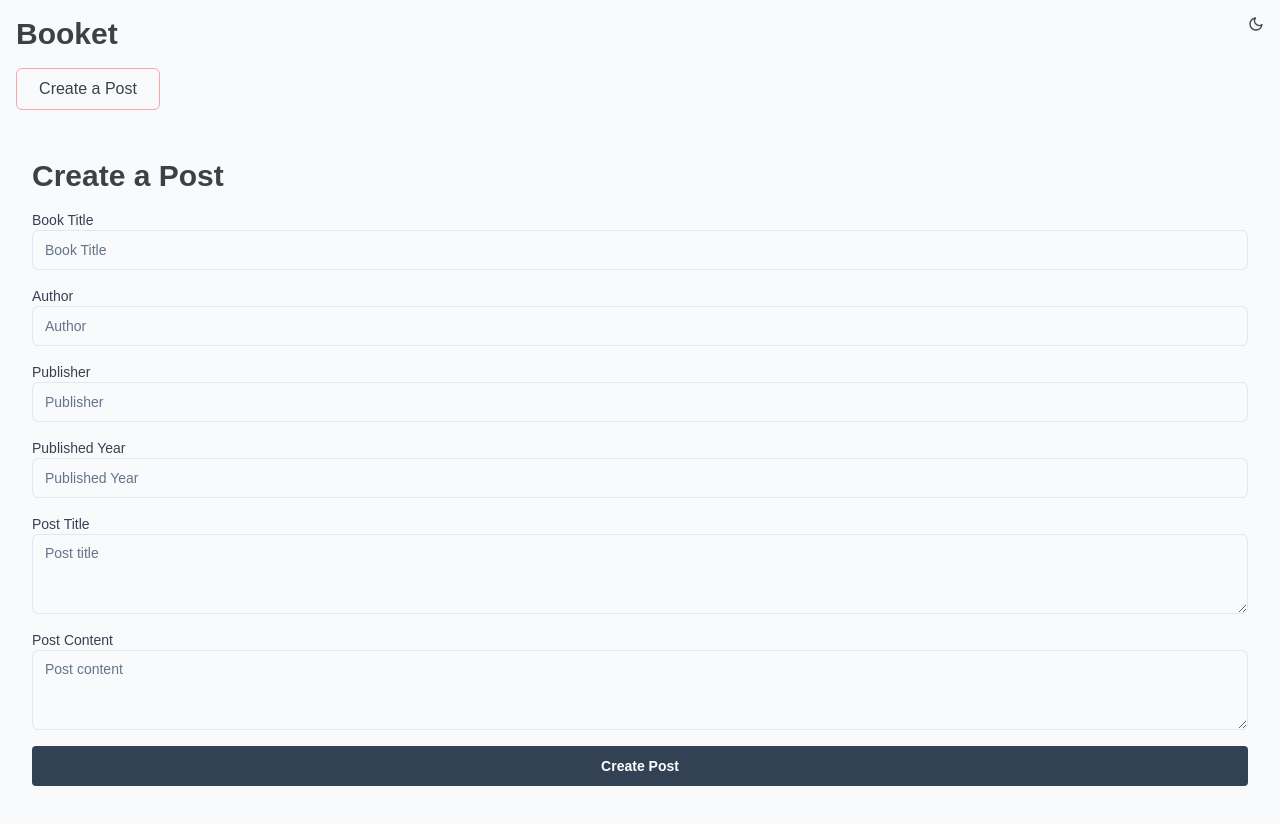
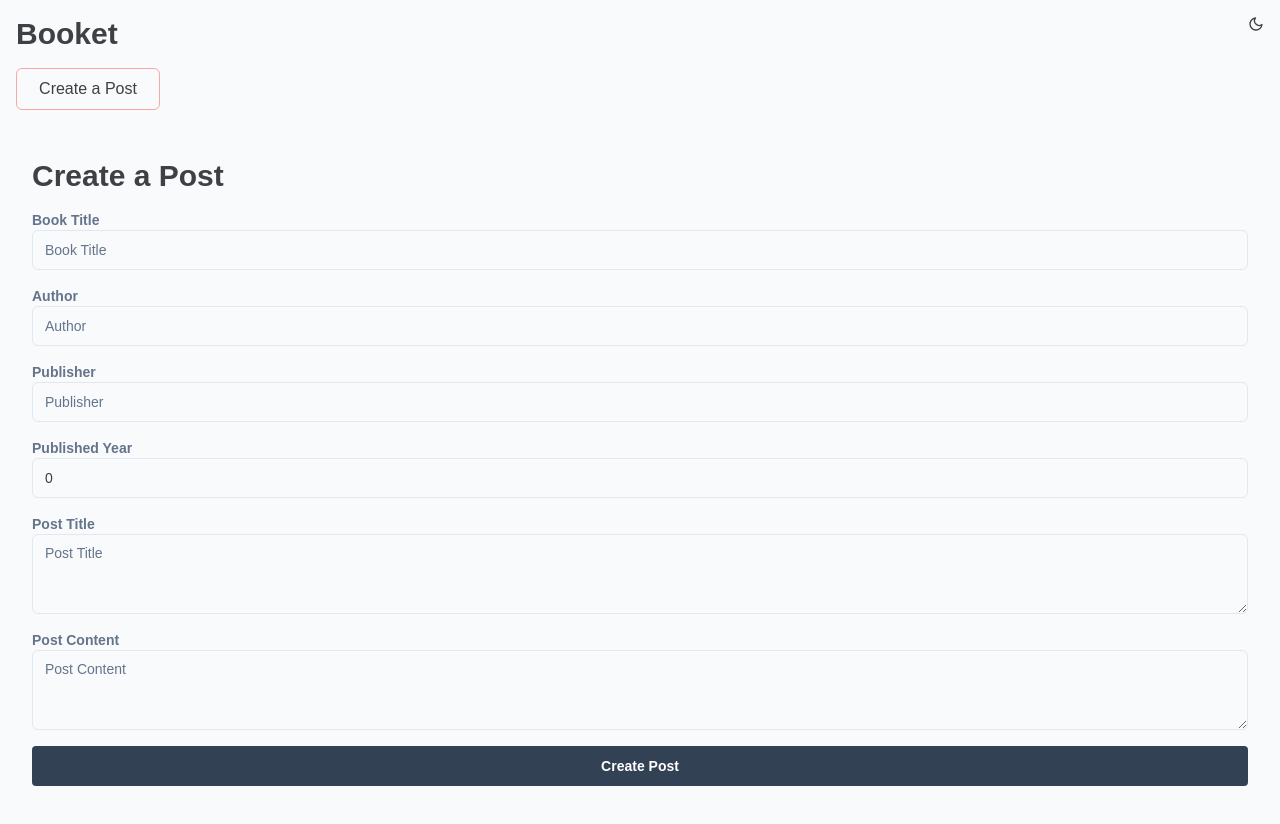
Before and after one commit to yuki-92c/booket, a Next.js app: page /newPost in a window 1280 px wide. Shown: the top 824 px of the page. Built offline with nearby package versions, Linux system fonts and the light colour scheme.

Commit message:
feat: newpost route file

```diff
--- /dev/null
+++ b/src/app/api/newPost/route.ts
@@ -0,0 +1,52 @@
+import { NextResponse } from 'next/server';
+import prisma from '@/lib/prisma';
+
+export async function POST(
+  request: Request
+){
+  try{
+
+    const data = await request.json();
+    console.log("data", data.postTitle);
+
+
+    const post = await prisma.post.create({
+      data: {
+        postTitle: data.postTitle,
+        postContent: data.postContent,
+        bookTitle: data.bookTitle,
+        publisher: data.publisher,
+        publishedYear: data.publishedYear,
+        author: data.author,
+        likes: 0,
+        userId: "user-id-placeholder",
+      },
+    });
+    console.log(post);
+
+    return NextResponse.json(post, { status: 201 });
+    // const post = await prisma.post.create({
+    //   data: {
+    //     postTitle: data.postTitle,
+    //     postContent: data.postContent,
+    //     bookTitle: data.bookTitle,
+    //     publisher: data.publisher,
+    //     publishedYear: data.publishedYear,
+    //     author: data.author,
+    //     likes: 0,
+    //     userId: "user-id-placeholder",
+    //     // user: {
+    //     //   connect: {
+    //     //     id: data.userId,
+    //     //   },
+    //     // },
+    //   },
+    // });
+    // console.log(post);
+
+    // return NextResponse.json(post, { status: 201 });
+
+  } catch (error) {
+    return NextResponse.json({ message: "Error creating post", error }, { status: 500 });
+  }
+}
--- a/src/app/newPost/page.tsx
+++ b/src/app/newPost/page.tsx
@@ -4,12 +4,12 @@ export default function Home() {
     <div className="container mx-auto p-8" >
       <h1 className="text-3xl font-bold mb-4">Create a Post</h1>
       <PostForm
-        bookTitle="Book Title"
-        author="Author"
-        publisher="Publisher"
-        publishedYear={2021}
-        postTitle="Post Title"
-        postContent="Post Content"
+        bookTitle=""
+        author=""
+        publisher=""
+        publishedYear={0} // or any valid number
+        postTitle=""
+        postContent=""
       />
     </div>
   );
--- a/src/components/PostContents.tsx
+++ b/src/components/PostContents.tsx
@@ -1,119 +1,168 @@
-'use client'
+"use client"
 import { useState } from 'react'
 import { Button } from "@/components/ui/button"
 import { Input } from "@/components/ui/input"
 import { Textarea } from "@/components/ui/textarea"
 import { z } from "zod"
+import { PostFormProps } from "@/app/types/posts"
 
-const PostFormProps = z.object({
-  bookTitle: z.string(),
-  author: z.string(),
+// Zodスキーマ定義
+const postSchema = z.object({
+  bookTitle: z.string().min(1, "Book Title is required").max(100, "Book Title is too long").default(""),
+  author: z.string().min(1, "Author is required"),
   publisher: z.string(),
-  publishedYear: z.number().default(2021),
+  publishedYear: z.number(),
   postTitle: z.string(),
   postContent: z.string(),
 });
 
-export function PostForm(
-  props: z.infer<typeof PostFormProps>
-) {
-  const [bookTitle, setBookTitle] = useState('')
-  const [author, setAuthor] = useState('')
-  const [publisher, setPublisher] = useState('')
-  const [publishedYear, setPublishedYear] = useState('')
-  const [postTitle, setPostTitle] = useState('')
-  const [postContent, setPostContent] = useState('')
-
-  const handleSubmit = (e: React.FormEvent) => {
-    e.preventDefault()
-    const data = {
+export function PostForm({
   bookTitle,
   author,
   publisher,
   publishedYear,
   postTitle,
   postContent,
+} : PostFormProps) {
+  const [formData, setFormData] = useState({
+    bookTitle,
+    author,
+    publisher,
+    publishedYear,
+    postTitle,
+    postContent,
+  });
+
+  const [errors, setErrors] = useState({});
+
+  const handleChange = (e: React.ChangeEvent<HTMLInputElement | HTMLTextAreaElement>) => {
+    const { name, value } = e.target;
+    setFormData({
+      ...formData,
+      [name]: name === 'publishedYear' ? Number(value) : value,
+    });
+  };
+
+  const handleSubmit = async (e: React.FormEvent) => {
+    e.preventDefault();
+
+    const result = postSchema.safeParse(formData);
+    if(result.success === false) {
+      console.log(result.error.errors);
+      setErrors(result.error.errors);
+      return;
     }
-    console.log(data)
+    console.log("---")
+    console.log(result)
+    console.log("---")
 
-    // Reset the form
-    setBookTitle('')
-    setAuthor('')
-    setPublisher('')
-    setPublishedYear('')
-    setPostTitle('')
-    setPostContent('')
+    try {
+      console.log('111')
+      const res = await fetch("/api/newPost", {
+        method: "POST",
+        headers: {
+          "Content-Type": "application/json",
+        },
+        body: JSON.stringify(formData),
+      });
 
+      if (res.ok) {
+        alert("Post created successfully!");
+      } else {
+        console.log(res);
+        // alert("Failed to create post.");
       }
+    } catch (error) {
+      console.error("Error:", error);
+      alert("An error occurred while creating the post.");
+    }
+  };
 
   return (
     <div>
       <form onSubmit={handleSubmit} className="mb-8">
-        <label htmlFor="bookTitle" className="block text-sm font-medium text-gray-700">
+        <div>
+          <label htmlFor="bookTitle" className="block text-sm font-bold text-slate-500 dark:text-slate-400">
             Book Title
           </label>
           <Input
+            name="bookTitle" // `name` 属性を追加
             type="text"
-          value={bookTitle}
-          onChange={(e) => setBookTitle(e.target.value)}
+            value={formData.bookTitle}
+            onChange={handleChange}
             placeholder="Book Title"
             maxLength={50}
-          className="mb-4"
+            className="mb-4 border-slate-200 dark:border-slate-700"
           />
-        <label htmlFor="author" className="block text-sm font-medium text-gray-700">
+        </div>
+        <div>
+          <label htmlFor="author" className="block text-sm font-bold text-slate-500 dark:text-slate-400">
             Author
           </label>
           <Input
+            name="author" // `name` 属性を追加
             type="text"
-          value={author}
-          onChange={(e) => setAuthor(e.target.value)}
+            value={formData.author}
+            onChange={handleChange}
             placeholder="Author"
             maxLength={50}
-          className="mb-4"
+            className="mb-4 border-slate-200 dark:border-slate-700"
           />
-        <label htmlFor="publisher" className="block text-sm font-medium text-gray-700">
+        </div>
+        <div>
+          <label htmlFor="publisher" className="block text-sm font-bold text-slate-500 dark:text-slate-400">
             Publisher
           </label>
           <Input
+            name="publisher" // `name` 属性を追加
             type="text"
-          value={publisher}
-          onChange={(e) => setPublisher(e.target.value)}
+            value={formData.publisher}
+            onChange={handleChange}
             placeholder="Publisher"
             maxLength={50}
-          className="mb-4"
+            className="mb-4 border-slate-200 dark:border-slate-700"
           />
-        <label htmlFor="publishedYear" className="block text-sm font-medium text-gray-700">
+        </div>
+        <div>
+          <label htmlFor="publishedYear" className="block text-sm font-bold text-slate-500 dark:text-slate-400">
             Published Year
           </label>
           <Input
+            name="publishedYear" // `name` 属性を追加
             type="number"
-          value={publishedYear}
-          onChange={(e) => setPublishedYear(e.target.value)}
+            value={formData.publishedYear}
+            onChange={handleChange}
             placeholder="Published Year"
-          maxLength={4}
-          className="mb-4"
+            className="mb-4 border-slate-200 dark:border-slate-700"
           />
-        <label htmlFor="postTitle" className="block text-sm font-medium text-gray-700">
+        </div>
+        <div>
+          <label htmlFor="postTitle" className="block text-sm font-bold text-slate-500 dark:text-slate-400">
             Post Title
           </label>
           <Textarea
-          value={postTitle}
-          onChange={(e) => setPostTitle(e.target.value)}
-          placeholder="Post title"
+            name="postTitle" // `name` 属性を追加
+            value={formData.postTitle}
+            onChange={handleChange}
+            placeholder="Post Title"
             maxLength={500}
-          className="mb-4"
+            className="mb-4 border-slate-200 dark:border-slate-700"
           />
-        <label htmlFor="postContent" className="block text-sm font-medium text-gray-700">
+        </div>
+        <div>
+          <label htmlFor="postContent" className="block text-sm font-bold text-slate-500 dark:text-slate-400">
             Post Content
           </label>
           <Textarea
-          value={postContent}
-          onChange={(e) => setPostContent(e.target.value)}
-          placeholder="Post content"
+            name="postContent" // `name` 属性を追加
+            value={formData.postContent}
+            onChange={handleChange}
+            placeholder="Post Content"
             maxLength={2000}
-          className="mb-4"
+            className="mb-4 border-slate-200 dark:border-slate-700"
           />
-        <div className='flex'>
+        </div>
+        <div className="flex">
           <Button
             type="submit"
             className="bg-slate-700 hover:bg-slate-500 text-white font-bold py-2 px-4 rounded flex-auto"
@@ -121,8 +170,7 @@ export function PostForm(
             Create Post
           </Button>
         </div>
-
       </form>
     </div>
-  )
+  );
 }
```
Also changed, not shown: src/app/types/posts.ts (+8 -0 lines). Lines whose indentation alone changed are shown as unchanged.
